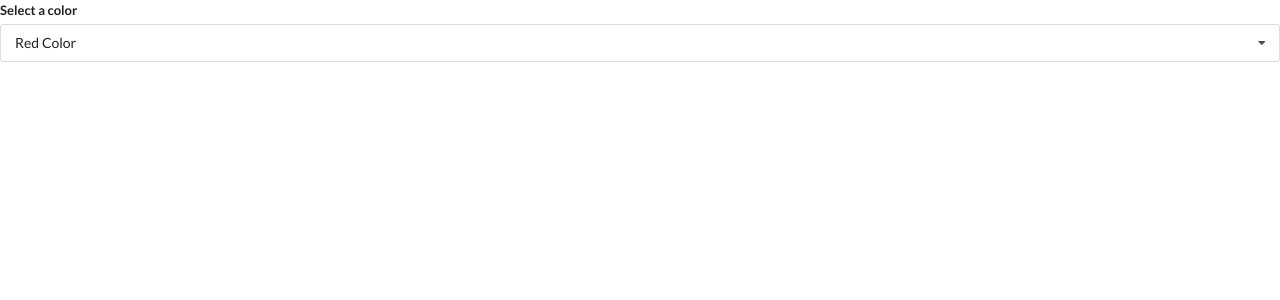
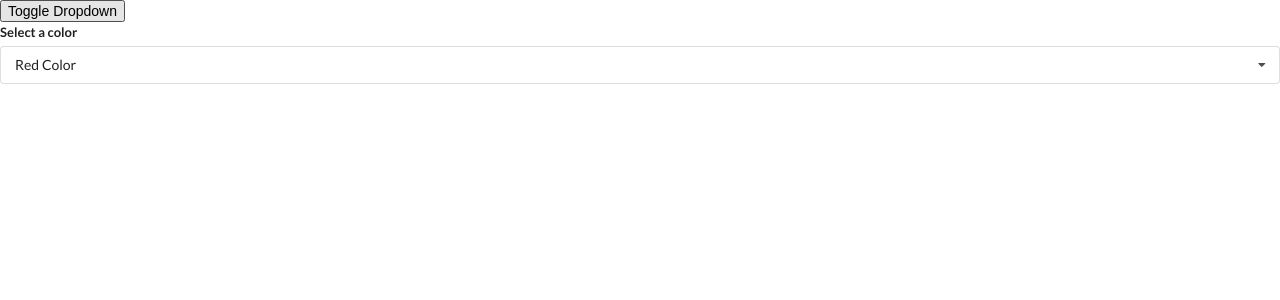
Before and after one commit to hafeezrq/reactjs_hooks_demo, a React (Create React App) app: page / in a window 1280 px wide. Shown: the top 300 px of the page. Built offline with nearby package versions, Linux system fonts and the light colour scheme.

Commit message:
Toggle button for dropdown to demonstrate handle the null reference.

```diff
--- a/src/App.js
+++ b/src/App.js
@@ -35,15 +35,21 @@
 // eslint-disable-next-line
 export default () => {
   const [selected, setSelected] = useState(options[0]);
+  const [showDropdown, setShowDropdown] = useState(true);
   return (
     <div>
       {/* <Accordion items={items} /> */}
       {/* <Search /> */}
-      <Dropdown
-        options={options}
-        selected={selected}
-        onSelectedChange={setSelected}
-      />
+      <button onClick={() => setShowDropdown(!showDropdown)}>
+        Toggle Dropdown
+      </button>
+      {showDropdown ? (
+        <Dropdown
+          options={options}
+          selected={selected}
+          onSelectedChange={setSelected}
+        />
+      ) : null}
     </div>
   );
 };
```
